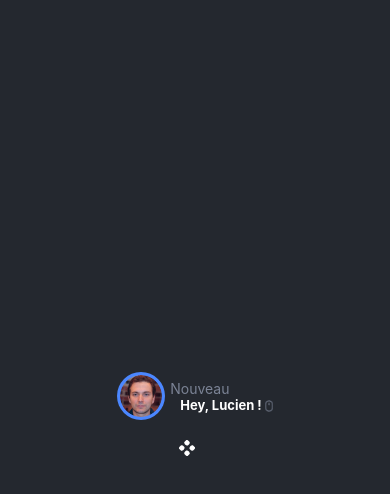
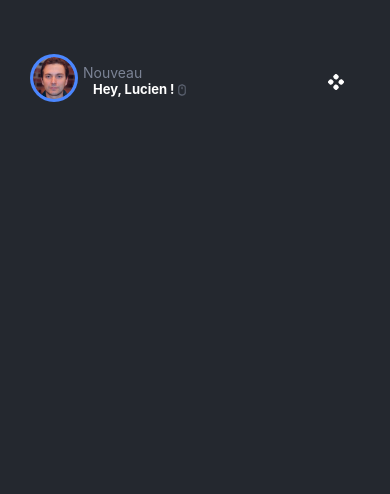
Before and after one commit to Juquelt/project_DevMobile, a React Native app: screen / in a window 390 px wide. Shown: the top 494 px of the page. Built offline with nearby package versions, Linux system fonts and the light colour scheme.

Commit message:
[App] - Update position for file Menu

```diff
--- a/App.tsx
+++ b/App.tsx
@@ -9,8 +9,10 @@ export default function App() {
     <View style={styles.container}>
       <StatusBar style="auto" />
 
-    <Profil />
-    <Menu />
+      <View style={styles.top}>
+        <Profil />
+        <Menu />
+      </View>
 
     </View>
   );
@@ -20,7 +22,13 @@ const styles = StyleSheet.create({
   container: {
     flex: 1,
     backgroundColor: '#24282F',
-    alignItems: 'center',
-    justifyContent: 'center',
   },
+    top: {
+        display: 'flex',
+        flexDirection: 'row',
+        justifyContent: 'space-between',
+        marginTop: 54,
+        paddingLeft: 30,
+        paddingRight: 30,
+    }
 });
```
